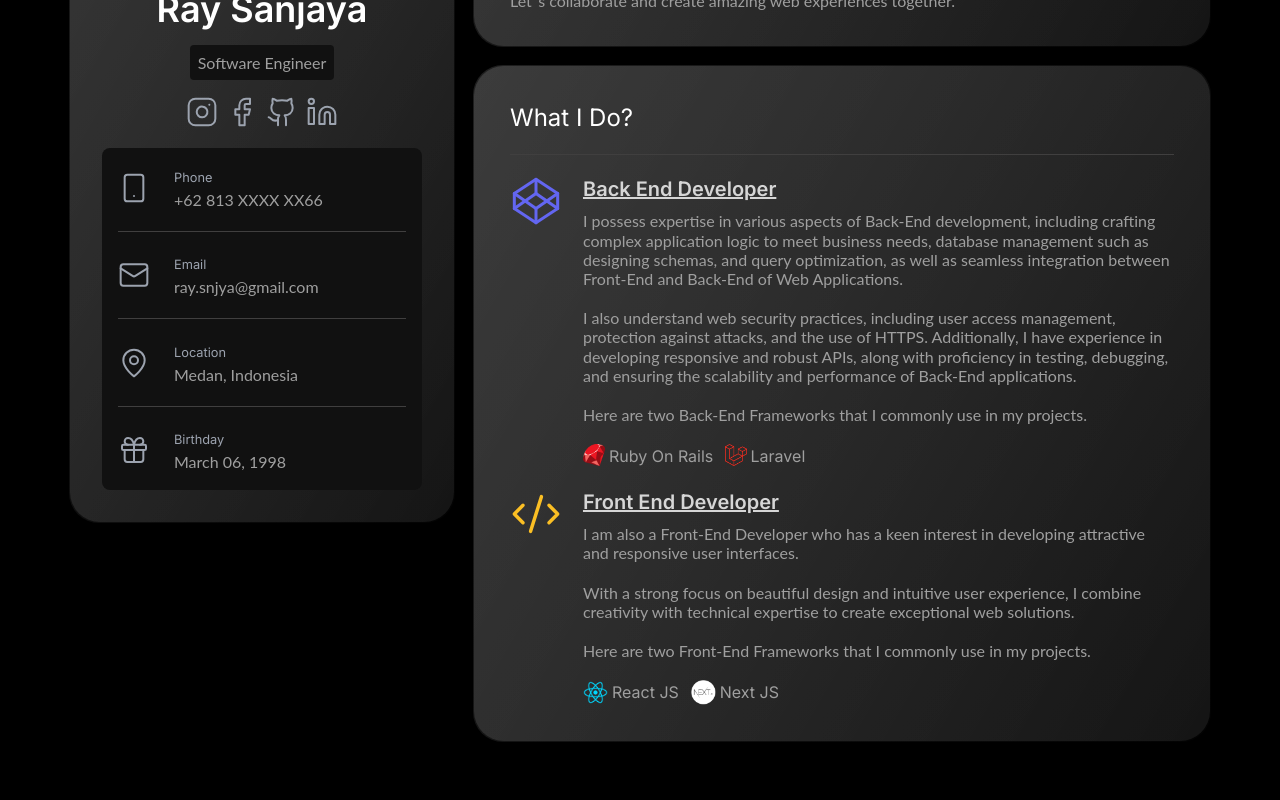
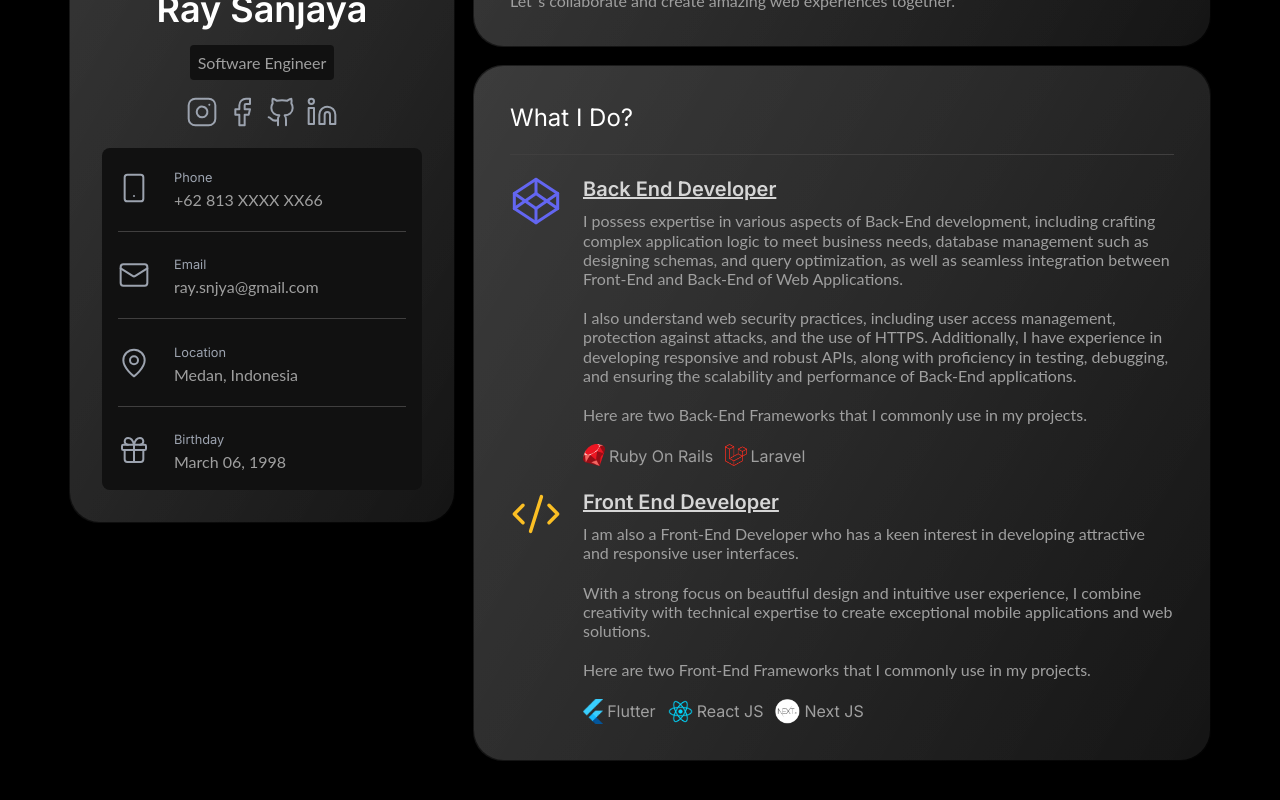
Before and after one commit to RaySanjaya/RaySanjaya.github.io, a Next.js app: page / in a window 1280 px wide. Shown: the part 390-1190 px from the top of the page. Built offline with nearby package versions, Linux system fonts and the light colour scheme.

Commit message:
add new flutter skill

```diff
--- a/src/app/components/FrontEnd.tsx
+++ b/src/app/components/FrontEnd.tsx
@@ -16,9 +16,24 @@ export const FrontEnd = () => {
           </h4>
           <div className="space-y-5">
             <p className="font-content">I am also a Front-End Developer who has a keen interest in developing attractive and responsive user interfaces.</p>
-            <p className="font-content"> With a strong focus on beautiful design and intuitive user experience, I combine creativity with technical expertise to create exceptional web solutions.</p>
+            <p className="font-content"> With a strong focus on beautiful design and intuitive user experience, I combine creativity with technical expertise to create exceptional mobile applications and web solutions.</p>
             <p className="font-content">Here are two Front-End Frameworks that I commonly use in my projects.</p>
             <div className="flex flex-row flex-wrap">
+              <div className="flex flex-row">
+                <img
+                  className="react-icon"
+                  src="flutter-icon.png"
+                  alt="platform_icon"
+                  style={{
+                    maxWidth: '25px',
+                    maxHeight: '25px'
+                  }}
+                />
+                <div className="ps-1 pe-3">
+                  <a href="https://flutter.dev" target="_blank" className="platform-text">Flutter</a>
+                </div>
+              </div>
+
               <div className="flex flex-row">
                 <img
                   className="react-icon"
```
Also changed, not shown: public/flutter-icon.png (added).
